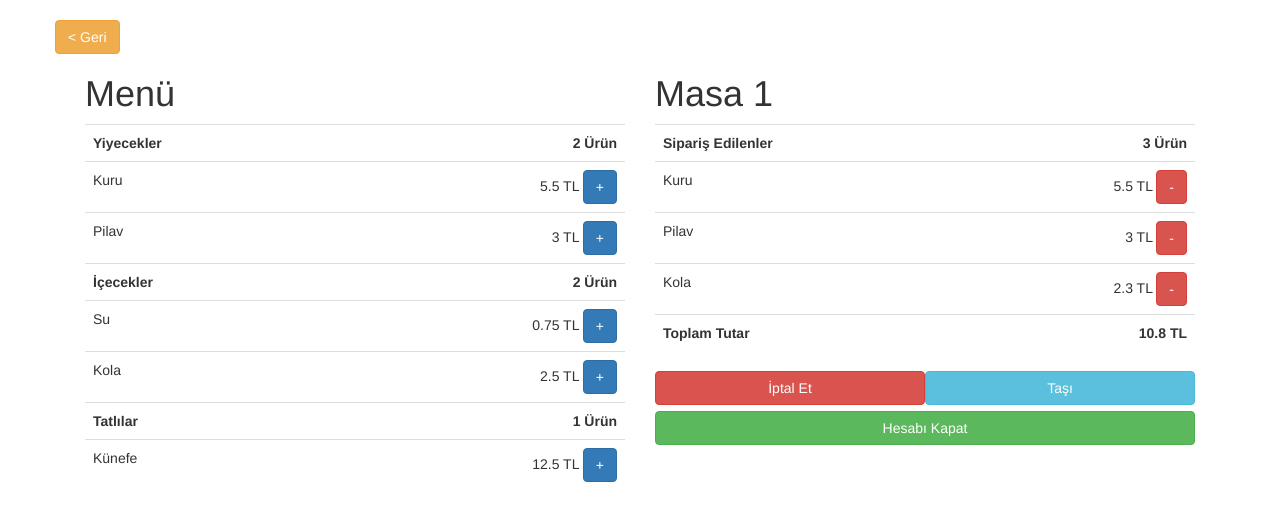
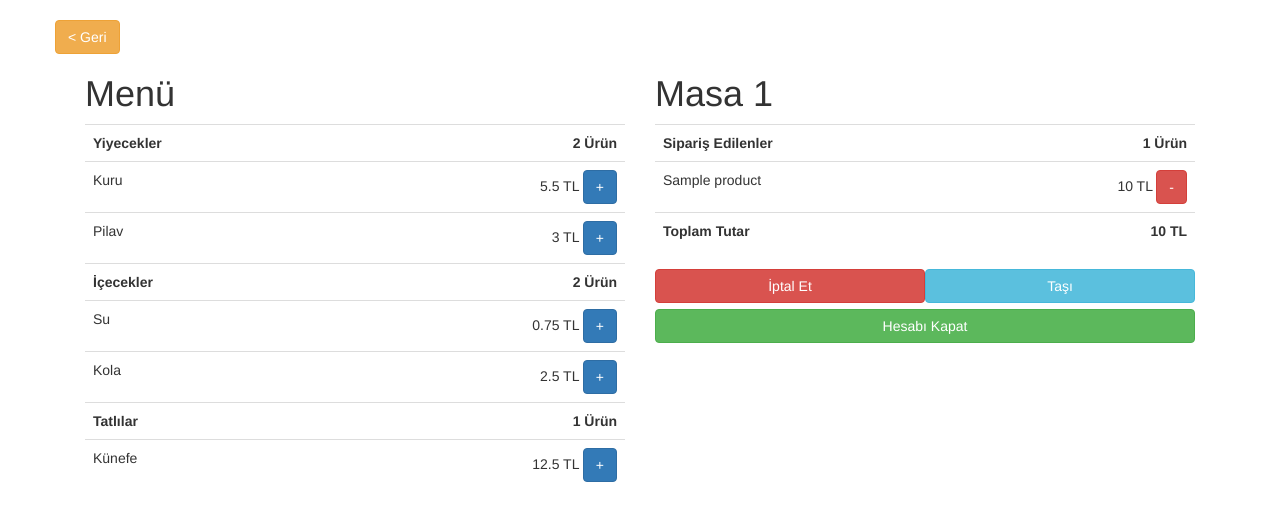
Before and after one commit to ugurarici/restaurant, a PHP site: page /table.php?id=1 in a window 1280 px wide. Shown: the top 521 px of the page. Run offline with PHP 8.4, Linux system fonts and the light colour scheme; data comes from the database, SQL or seed files in the repository; tables that the repository leaves empty hold one stand-in row (values such as "Sample post").

Commit message:
Masa sayfasından sipariş işlemleri

```diff
--- a/classes/Order.php
+++ b/classes/Order.php
@@ -30,7 +30,10 @@ class Order extends Connection
         // masa id'si gelir, bu id ile yeni bir sipariş açarız
         $createOrderQuery = $this->con->exec("INSERT INTO orders (table_id) VALUES ('".$tableId."')");
         if($createOrderQuery){
-            return $this->con->lastInsertId();
+            // sipariş açıldıysa masa durumu aktif olur
+            $orderId = $this->con->lastInsertId();
+            $this->con->exec("UPDATE tables SET status = 1 WHERE id = ".$tableId);
+            return $orderId;
         }
         return false;
     }
@@ -45,6 +48,25 @@ class Order extends Connection
         return false;
     }
 
+    public function getTableOrderedItems($tableId){
+        // sipariş edilmiş ürünleri dizi içinde döndürür
+        $items = [];
+        // $tableId üzerindeki orderId'ye ihtiyacım var
+        if( ! $orderId = $this->isTableHaveOrder($tableId)){
+            return $items;
+        }
+        $orderItems = $this->con->query("SELECT * FROM order_products WHERE order_id = ".$orderId)->fetchAll(PDO::FETCH_ASSOC);
+        //die(var_dump($orderItems));
+        return $orderItems;
+    }
+
+    public function deleteProductFromOrder($orderProductId){
+        // DELETE FROM order_products WHERE id = $orderProductId
+        $delete = $this->con->exec("DELETE FROM order_products WHERE id = ".$orderProductId);
+        if($delete>0) return $delete;
+        return false;
+    }
+
     // sipariş ekleme
     // siparişe ürün ekleme
     // siparişten ürün silme
--- /dev/null
+++ b/inc/functions.php
@@ -0,0 +1,5 @@
+<?php
+
+function __autoload($className){
+    require_once "classes/".$className.".php";
+}
--- /dev/null
+++ b/inc/global.php
@@ -0,0 +1,3 @@
+<?php
+
+require_once "functions.php";
--- a/table.php
+++ b/table.php
@@ -1,7 +1,6 @@
 <?php
-function __autoload($className){
-    require_once "classes/".$className.".php";
-}
+require_once "inc/global.php";
+
 $tblObj = new Table();
 $table = $tblObj->getOne($_GET['id']);
 if(! $table) die("Boyle bir masa yok.");
@@ -9,23 +8,8 @@ if(! $table) die("Boyle bir masa yok.");
 $menuObj = new Menu();
 $menu = $menuObj->getFullMenu();
 
-$orderedItems = array(
-    "35" => array(
-        "id" => "1",
-        "name" => "Kuru",
-        "price" => 5.5,
-    ),
-    "36" => array(
-        "id" => "2",
-        "name" => "Pilav",
-        "price" => 3,
-    ),
-    "37" => array(
-        "id" => "4",
-        "name" => "Kola",
-        "price" => 2.3,
-    ),
-);
+$orderObj = new Order();
+$orderedItems = $orderObj->getTableOrderedItems($table['id']);
 ?>
 <!doctype html>
 <html lang="tr">
@@ -54,7 +38,7 @@ $orderedItems = array(
                                 <td>
                                     <?=$urun['name']?>
                                     <span class="pull-right"><?=$urun['price']?> TL
-                                    <button class="btn btn-primary">+</button>
+                                    <a href="addProductToTable.php?productId=<?=$urun['id']?>&tableId=<?=$table['id']?>" class="btn btn-primary">+</a>
                                     </span>
                                 </td>
                             </tr>
@@ -69,13 +53,13 @@ $orderedItems = array(
             <?php
             $totalPrice = 0.0;
             foreach($orderedItems as $id => $urun):
-                $totalPrice += $urun['price'];
+                $totalPrice += $urun['product_price'];
                 ?>
                 <tr>
                     <td>
-                        <?=$urun['name']?>
-                        <span class="pull-right"><?=$urun['price']?> TL
-                                    <button class="btn btn-danger">-</button>
+                        <?=$urun['product_name']?>
+                        <span class="pull-right"><?=$urun['product_price']?> TL
+                                    <a href="deleteProductFromOrder.php?orderProductId=<?=$urun['id']?>&tableId=<?=$table['id']?>" class="btn btn-danger">-</a>
                                     </span>
                     </td>
                 </tr>
@@ -84,11 +68,13 @@ $orderedItems = array(
                 <th>Toplam Tutar <span class="pull-right"><?=$totalPrice?> TL</span></th>
             </tr>
         </table>
+        <?php if(count($orderedItems)>0): ?>
         <button class="btn btn-danger col-xs-6">İptal Et</button>
         <button class="btn btn-info col-xs-6">Taşı</button>
         <br>
         <br>
         <button class="btn btn-success btn-block">Hesabı Kapat</button>
+        <?php endif; ?>
     </div>
 </div>
 </body>
```
Also changed, not shown: addProductToTable.php (added, +7 -0 lines), deleteProductFromOrder.php (added, +7 -0 lines), index.php (+1 -6 lines).
